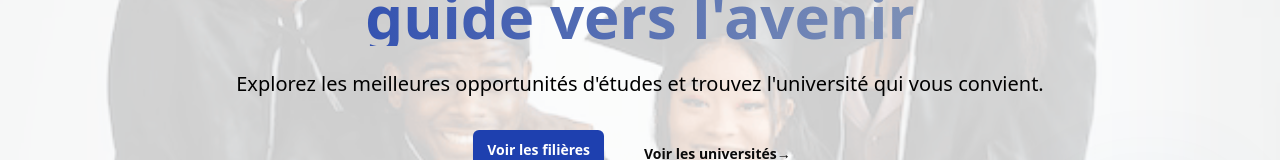
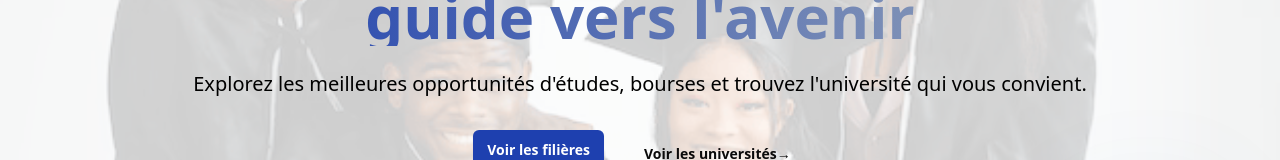
Before and after one commit to Danjari/pios, a Next.js app: page / in a window 1280 px wide. Shown: the part 412-572 px from the top of the page. Built offline with nearby package versions, Linux system fonts and the light colour scheme; no server answers.

Commit message:
changed the main text messagr

```diff
--- a/components/marketing/hero.tsx
+++ b/components/marketing/hero.tsx
@@ -20,7 +20,7 @@ export default function Hero() {
             Bienvenue sur PIOS, votre guide vers l&apos;avenir
           </h1>
           <p className="text-lg sm:text-xl text-black mb-8">
-            Explorez les meilleures opportunités d&apos;études et trouvez l&apos;université qui vous convient.
+            Explorez les meilleures opportunités d&apos;études, bourses et trouvez l&apos;université qui vous convient.
           </p>
 
           {/* Call-to-Action Buttons */}
```
